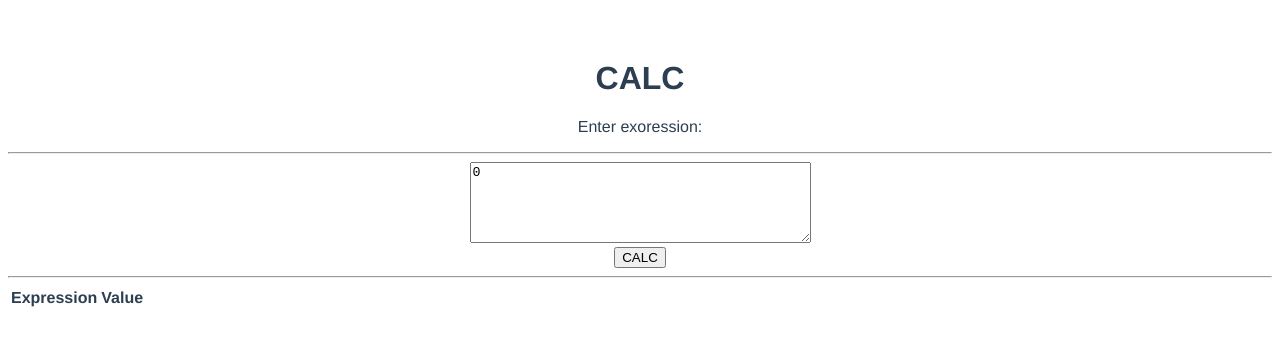
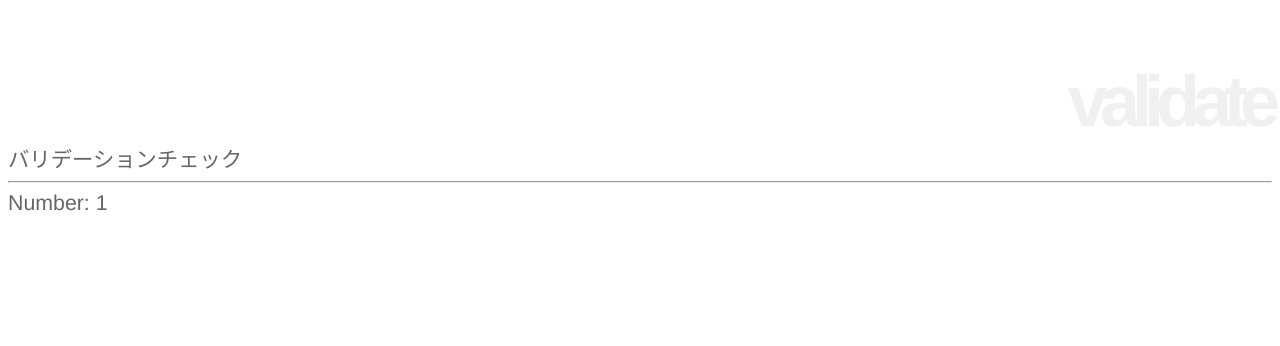
Before and after one commit to masaaki-ashikaga/Vue.js-Nuxt.js, a Vue app: page / in a window 1280 px wide. Shown: the top 346 px of the page. Built offline with nearby package versions, Linux system fonts and the light colour scheme.

Commit message:
バリデーション

```diff
--- a/src/App.vue
+++ b/src/App.vue
@@ -1,49 +1,23 @@
 <template>
   <div id="app">
-    <Calc v-bind:title="message" v-on:result-event="appAction" />
-    <hr>
-    <div><table v-html="log"></table></div>
+    <HelloWorld v-bind:title="message" v-bind:num="num" />
   </div>
 </template>
 
 <script>
-import Calc from './components/Calc.vue'
+import HelloWorld from './components/HelloWorld.vue'
 
 export default {
   name: 'app',
   components: {
-    Calc
+    HelloWorld
   },
   data: function(){
     return{
-      message: 'CALC',
-      result: [],
+      message: 'validate',
+      num: 1,
     };
   },
-  computed: {
-    log: function(){
-      var table='<tr><th class="head">Expression</th><th class="head">Value</th></tr>';
-      for(var i in this.result){
-        table += '<tr><td>' + this.result[i][0] + '</td><th>' + this.result[i][1] + '</th></tr>';
-      }
-      return table;
-    },
-  },
-  created: function(){
-    var items = localStorage.getItem('log');
-    var logs = JSON.parse(items);
-    if(logs != null){this.resutl = logs;}
-  },
-  methods: {
-    appAction: function(exp, res){
-      this.result.unshift([exp, res]);
-      if(this.result.length > 10){
-        this.result.pop();
-      }
-      var log = JSON.stringify(this.result);
-      localStorage.setItem('log', log);
-    }
-  }
 }
 </script>
 
--- a/src/components/HelloWorld.vue
+++ b/src/components/HelloWorld.vue
@@ -3,10 +3,7 @@
     <h1>{{title}}</h1>
     <p>{{message}}</p>
     <hr>
-    <div>
-      <input type="text" v-model="input">
-      <button v-on:click="doAction">Click</button>
-    </div>
+    <p>Number: {{num}}</p>
   </div>
 </template>
 
@@ -15,19 +12,20 @@ export default{
   name: 'HelloWorld',
   props:{
     title: String,
+    num: {
+      type: Number,
+      default: 100,
+      validator: function(value){
+        return value == parseInt(value)
+        && value >= 0 && value <= 100;
+      }
+    },
   },
   data: function(){
     return {
-      message: 'お名前は？',
-      input: 'no name',
+      message: 'バリデーションチェック',
     };
   },
-  methods:{
-    doAction: function(){
-      this.message = 'こんにちは、' + this.input + 'さん！';
-      this.$emit('result-event', this.input);
-    }
-  }
 }
 </script>
 
```
